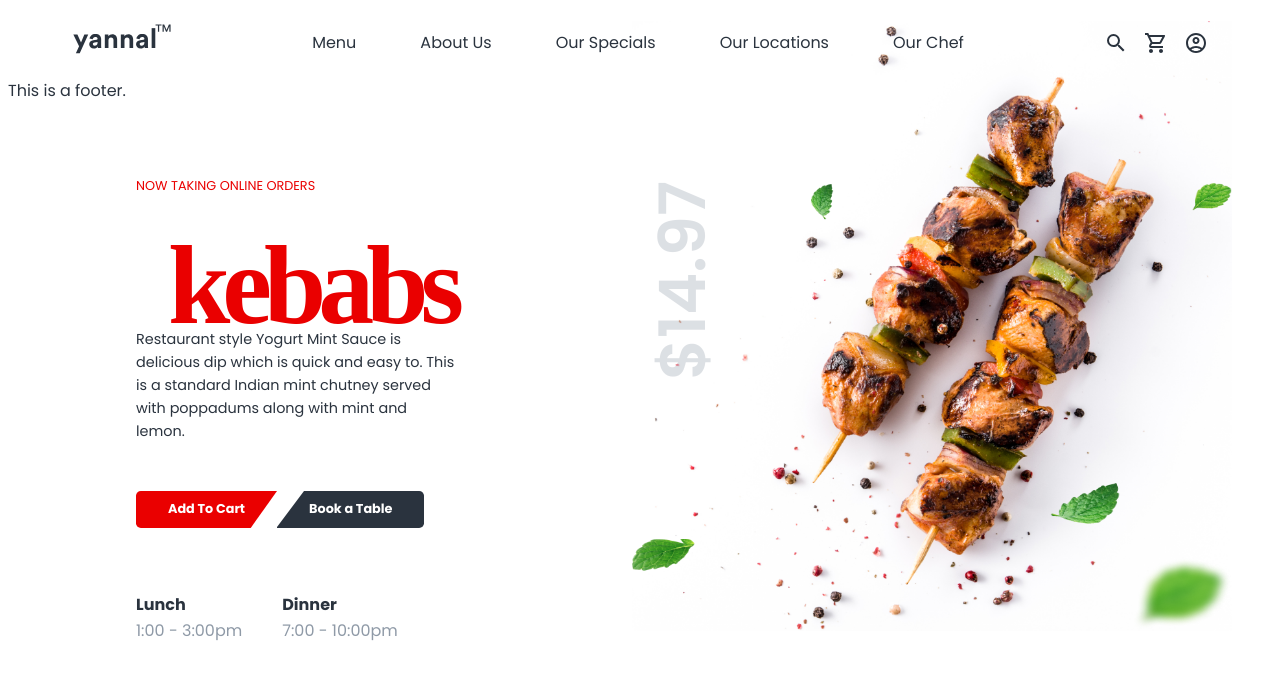
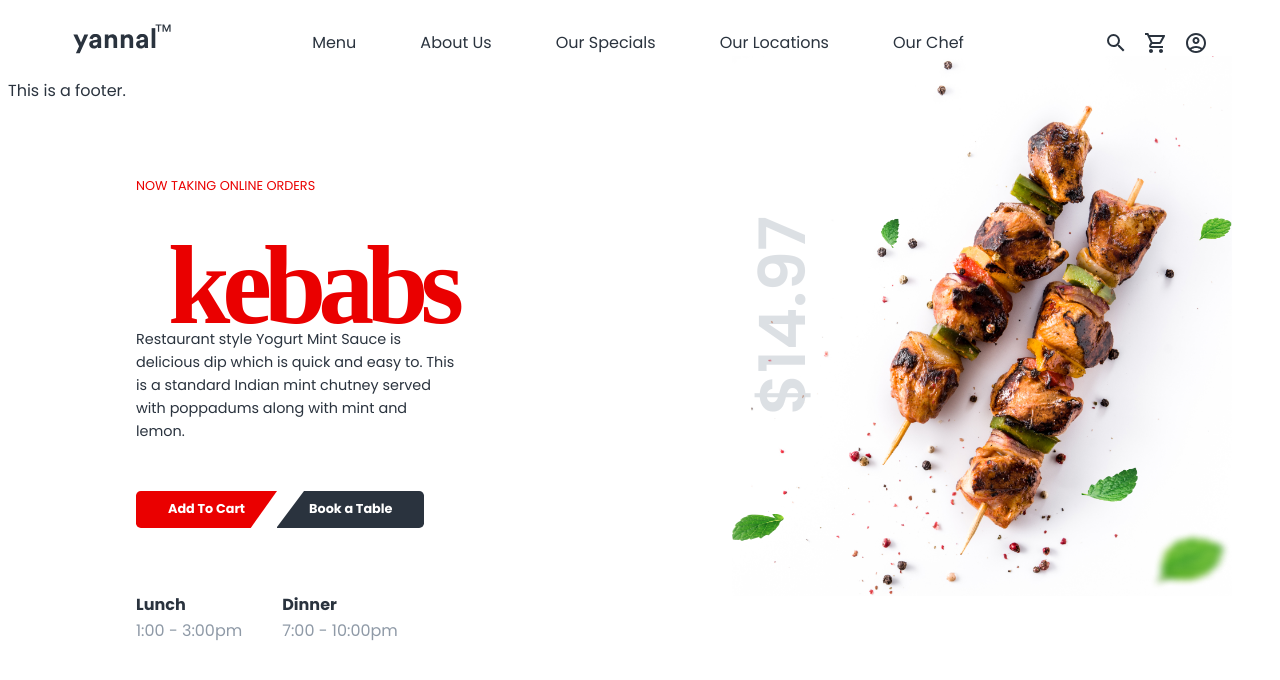
Before and after one commit to zeetaen1989/mama-joint, a Next.js app: page / in a window 1280 px wide. Shown: the top 680 px of the page. Built offline with nearby package versions, Linux system fonts and the light colour scheme; a web font is replaced by a local one.

Commit message:
feat(image): image width modified

```diff
--- a/app/components/layouts/Hero/Hero.jsx
+++ b/app/components/layouts/Hero/Hero.jsx
@@ -48,8 +48,8 @@ const Hero = () => {
                     <div className={styles.img__bottom}>
                         <Image
                             src="/images/hero-img.png"
-                            width={600}
-                            height={610}
+                            width={500}
+                            height={540}
                             alt="Kebabs"
                             priority
                         />
```
